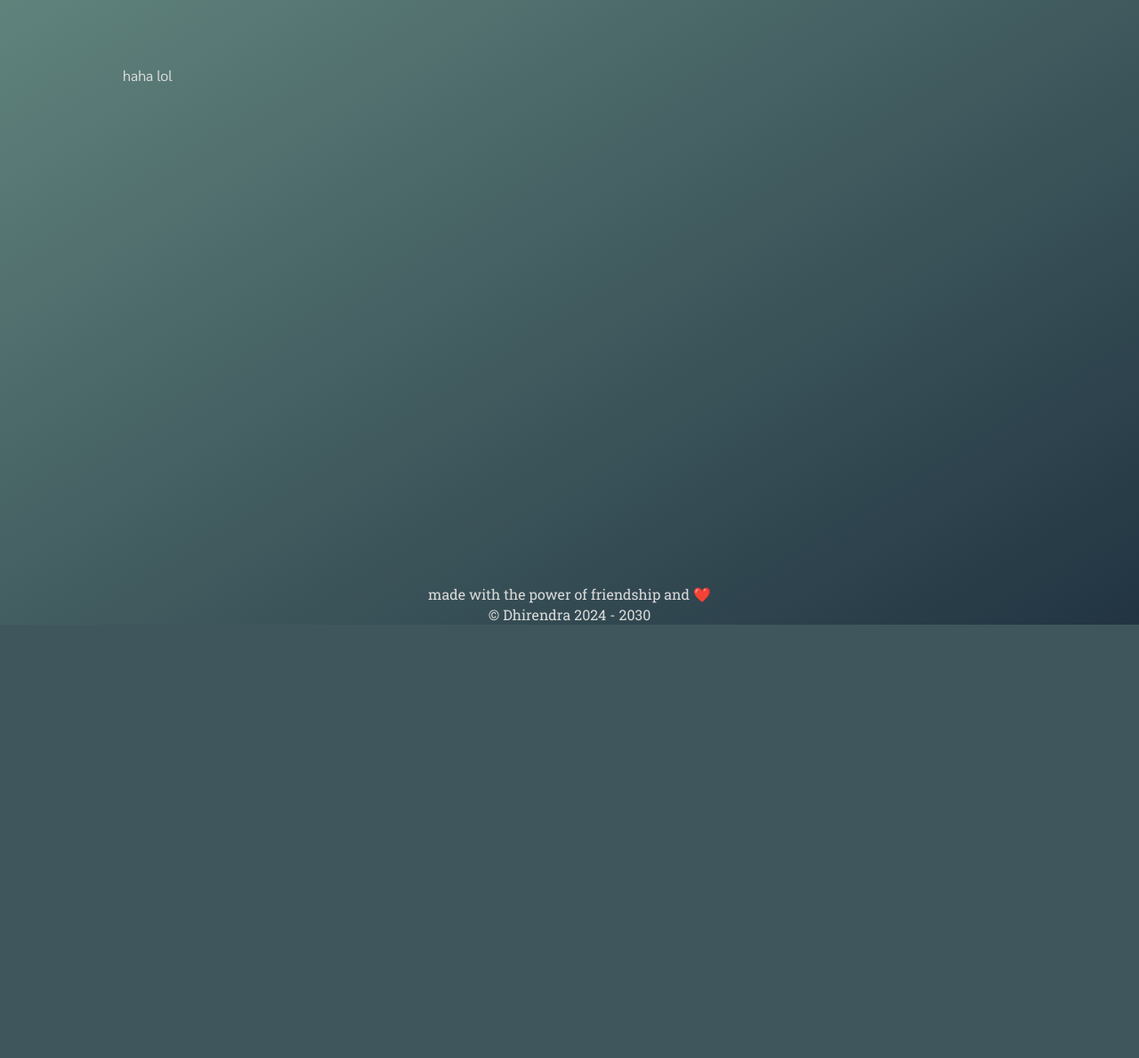
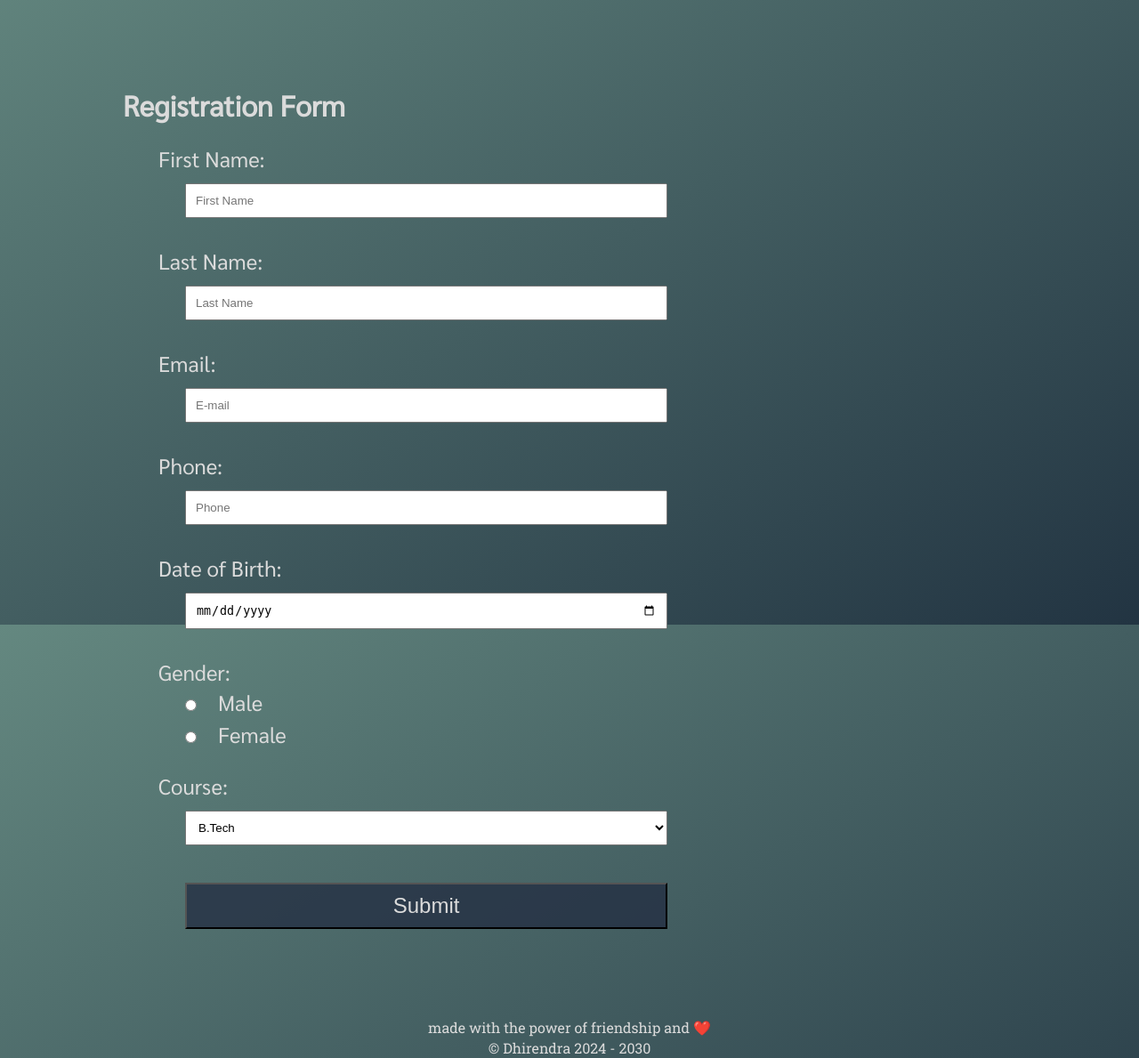
Before and after one commit to xdhiru/SEC-BackEnd-Notes, a Django app: template p2/templates/registration.html in a window 1280 px wide. Shown: the part 98-1287 px from the top of the page at 89% size. Before the commit the page ends 800 px from the top, so only its background shows below. Run offline with Django 3.2, Linux system fonts and the light colour scheme; the template is opened without the code that fills it, so the values that code supplies are empty.

Commit message:
Create registration form layout

```diff
--- a/p2/static/css/main.css
+++ b/p2/static/css/main.css
@@ -115,3 +115,44 @@ a{
   color: inherit;
   text-decoration:none;
 }
+
+.form-container {
+  width: 90%;
+  margin-left: 30px;
+}
+
+label {
+  font-size: x-large;
+  padding: 10px;
+}
+
+input, select {
+  padding: 10px;
+  width: 60%;
+  margin: 10px 10px 10px 40px;
+  display: inline-block;
+}
+input[type="radio"]{
+  width: auto;
+}
+input[type="submit"]{
+  font-size: x-large;
+  padding: 10px;
+  color: #dbdbdb;
+  background-color:#222d42c3
+}
+input[type="submit"]:hover{
+  color: #dbdbdb;
+  background-color:#222d42
+}
+
+button,
+select,
+input[type='submit'],
+input[type='reset'],
+input[type='button'],
+input[type='checkbox'],
+input[type='range'],
+input[type='radio'] {
+  cursor: pointer;
+}
--- a/p2/templates/registration.html
+++ b/p2/templates/registration.html
@@ -2,7 +2,40 @@
 
 {% block content %}
 
-<div>haha lol</div>
+<h1>Registration Form</h1>
+<div class="form-container">
+    <form method="POST" action="">
+        <label for="fname">First Name:</label><br>
+        <input type="text" id="fname" name="fname" placeholder="First Name"><br><br>
+
+        <label for="lname">Last Name:</label><br>
+        <input type="text" id="lname" name="lname" placeholder="Last Name"><br><br>
+
+        <label for="email">Email:</label><br>
+        <input type="email" id="email" name="email" placeholder="E-mail"><br><br>
+
+        <label for="phone">Phone:</label><br>
+        <input type="tel" id="phone" name="phone" placeholder="Phone"><br><br>
+
+        <label for="dob">Date of Birth:</label><br>
+        <input type="date" id="dob" name="dob"><br><br>
+
+        <label for="gender">Gender:</label><br>
+        <input type="radio" id="male" name="gender" value="male">
+        <label for="male">Male</label><br>
+        <input type="radio" id="female" name="gender" value="female">
+        <label for="female">Female</label><br><br>
+
+        <label for="course">Course:</label><br>
+        <select id="course" name="course">
+            <option value="btech">B.Tech</option>
+            <option value="mba">MBA</option>
+            <option value="bca">BCA</option>
+        </select><br><br>
+
+        <input type="submit" value="Submit">
+    </form>
+</div>
 
 
 
```
Also changed, not shown: README.md.
